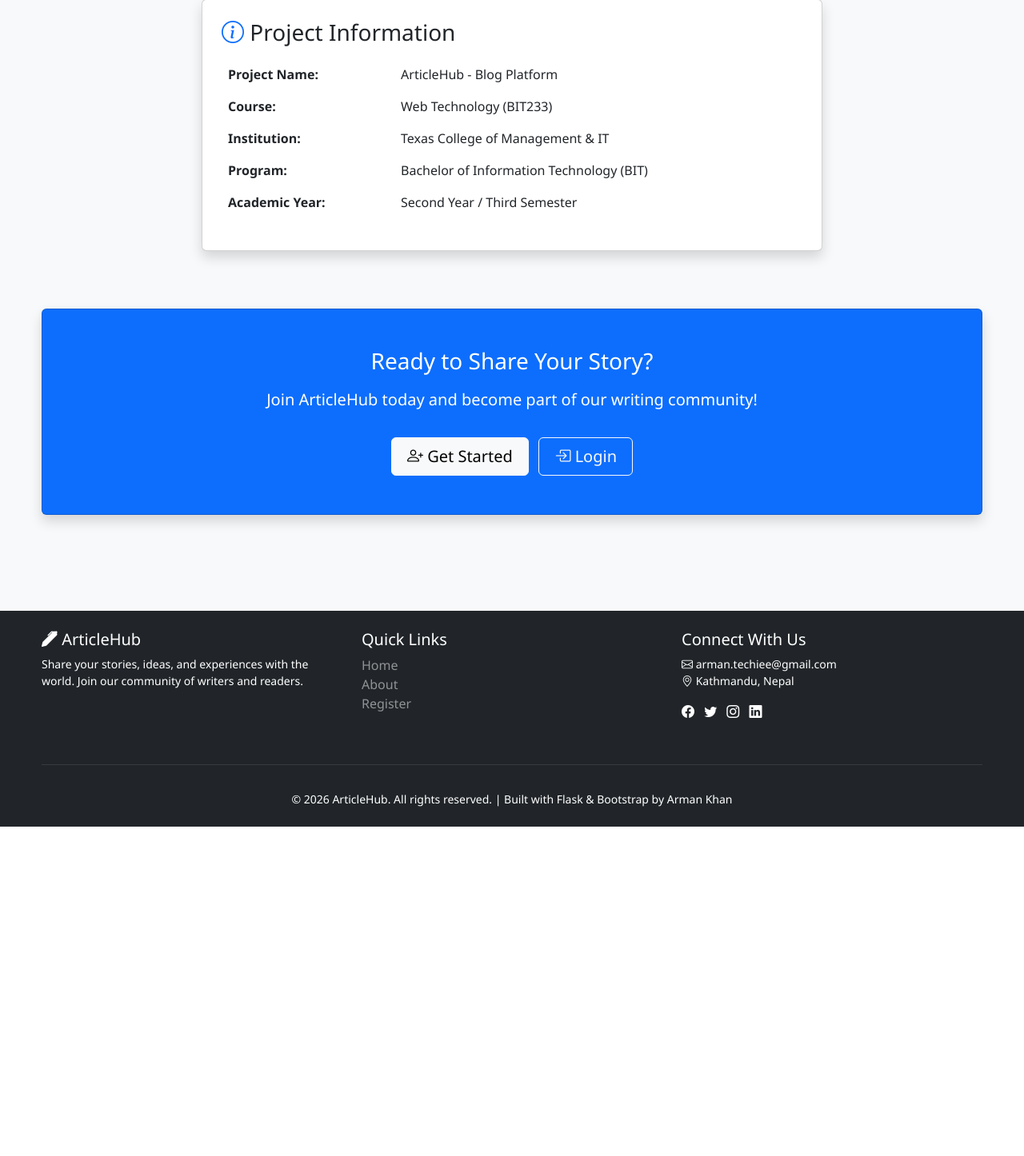
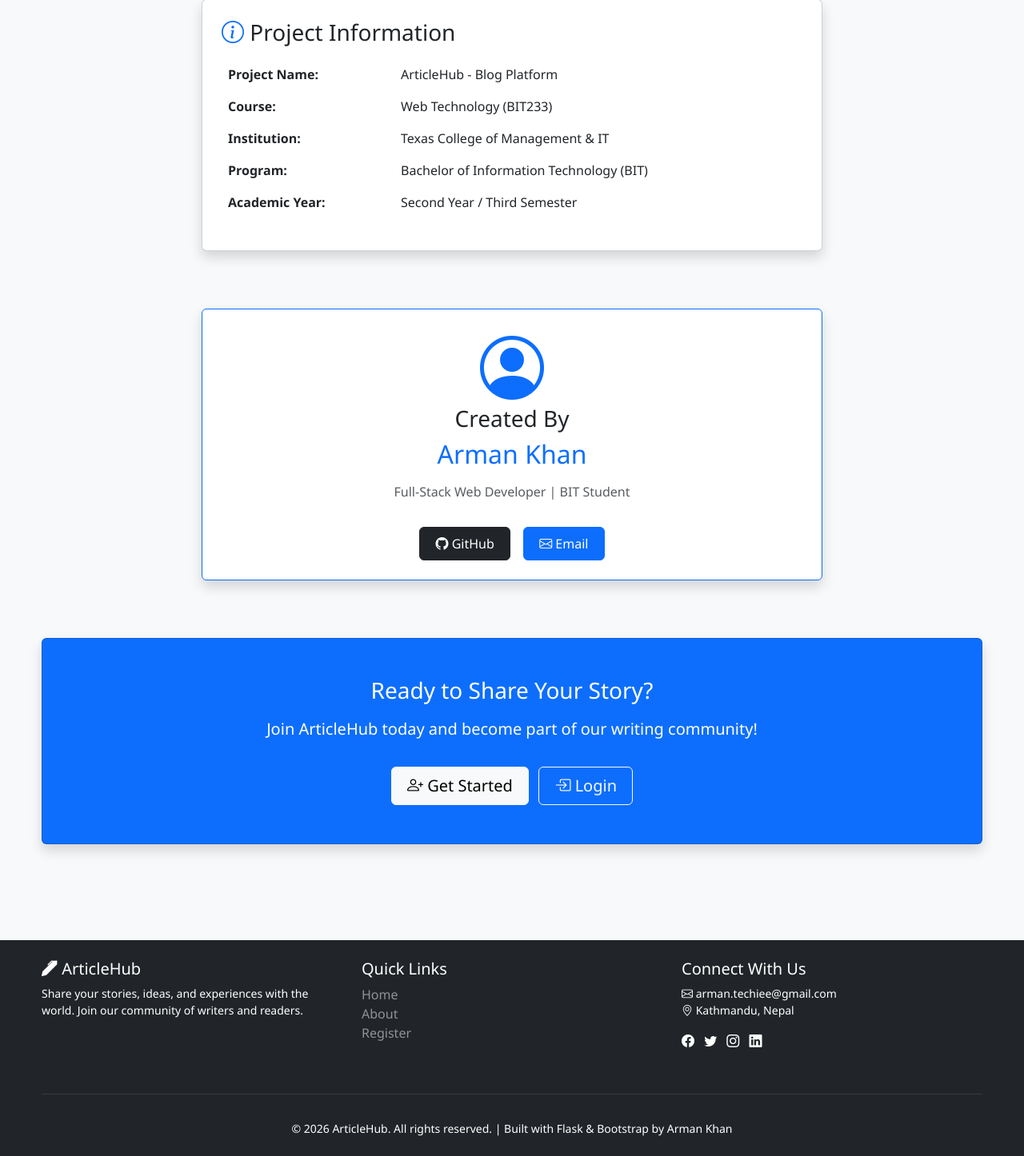
Before and after one commit to armancore/ArticleHub, a Flask app: page /about in a window 1280 px wide. Shown: the part 1569-3015 px from the top of the page at 80% size. Before the commit the page ends 2603 px from the top, so only its background shows below. Run offline with Flask 3, Linux system fonts and the light colour scheme.

Commit message:
Added Creator Details in the about pages

```diff
--- a/templates/about.html
+++ b/templates/about.html
@@ -163,6 +163,29 @@
             </div>
         </div>
 
+        <!-- Creator Section -->
+        <div class="row mb-5">
+            <div class="col-md-8 mx-auto">
+                <div class="card shadow border-primary">
+                    <div class="card-body p-4 text-center">
+                        <i class="bi bi-person-circle display-1 text-primary mb-3"></i>
+                        <h3 class="mb-2">Created By</h3>
+                        <h2 class="text-primary mb-3">Arman Khan</h2>
+                        <p class="text-muted mb-4">Full-Stack Web Developer | BIT Student</p>
+
+                        <div class="d-flex justify-content-center gap-3">
+                            <a href="https://github.com/Arman-techiee" target="_blank" class="btn btn-dark">
+                                <i class="bi bi-github"></i> GitHub
+                            </a>
+                            <a href="mailto:arman.techiee@gmail.com" class="btn btn-primary">
+                                <i class="bi bi-envelope"></i> Email
+                            </a>
+                        </div>
+                    </div>
+                </div>
+            </div>
+        </div>
+
         <!-- CTA Section -->
         <div class="row">
             <div class="col-md-12">
```
